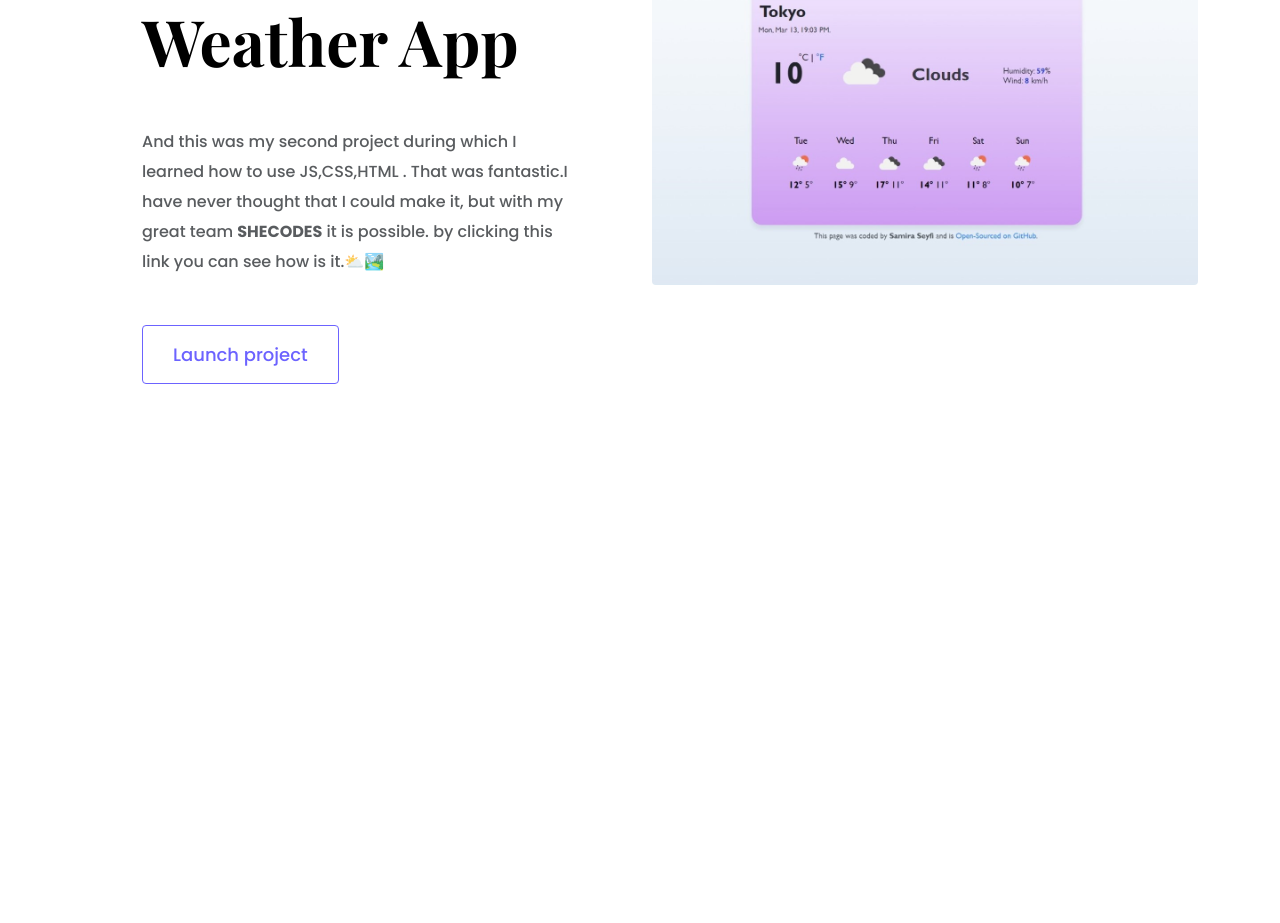
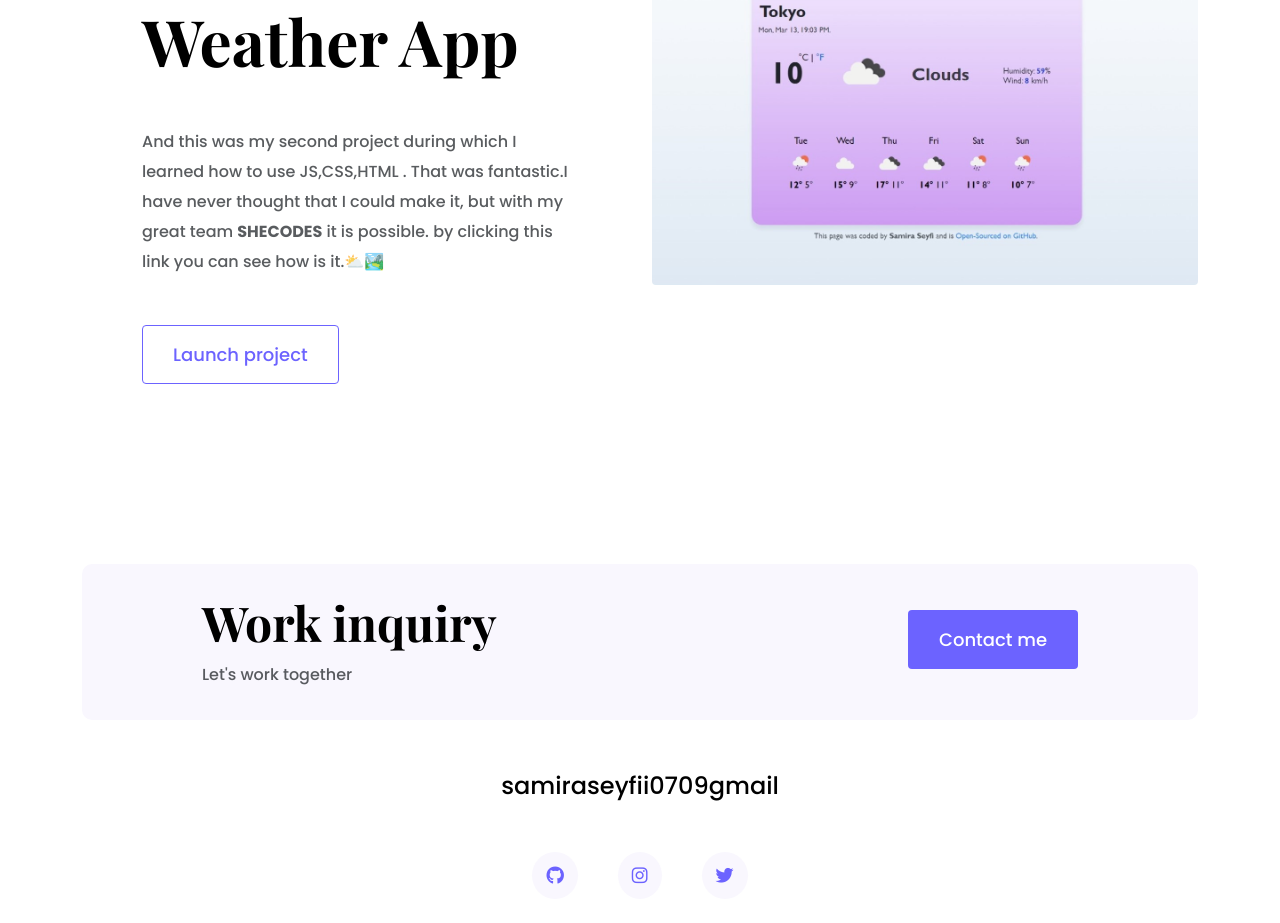
Before and after one commit to Samira77-ss/portfolio-project, a plain HTML site: page index.html in a window 1280 px wide. Shown: the part 1647-2570 px from the top of the page. Before the commit the page ends 2199 px from the top, so only its background shows below. Drawn offline with nearby package versions, Linux system fonts and the light colour scheme.

Commit message:
Added footer

```diff
--- a/index.html
+++ b/index.html
@@ -142,6 +142,35 @@
           />
         </div>
       </div>
+      <footer>
+        <div class="contact-box justify-content-between mb-5 d-none d-md-flex">
+          <div>
+            <h4>Work inquiry</h4>
+            <p class="text-muted">Let's work together</p>
+          </div>
+          <div>
+            <a href="" class="btn btn-branding mt-3">Contact me</a>
+          </div>
+        </div>
+        <div class="d-flex justify-content-center mb-5">
+          <a href="mailto:samiraseyfii0709@gmail.com" class="email-link"
+            >samiraseyfii0709gmail</a
+          >
+        </div>
+        <div class="social-links d-flex justify-content-center">
+          <a
+            href="https://github.com/Samira77-ss/portfolio-project"
+            target="_blank"
+            ><i class="fa-brands fa-github"></i
+          ></a>
+          <a href="https://www.instagram.com/samira__seyfii"
+            ><i class="fa-brands fa-instagram"></i
+          ></a>
+          <a href="https://www.twitter.com/Samira_Seyfii" target="_blank"
+            ><i class="fa-brands fa-twitter"></i
+          ></a>
+        </div>
+      </footer>
     </div>
   </body>
 </html>
--- a/src/styles.css
+++ b/src/styles.css
@@ -24,6 +24,9 @@ h1 {
 h2 {
   font-size: 64px;
 }
+h4 {
+  font-size: 48px;
+}
 p {
   font-weight: normal;
   font-size: 16px;
@@ -32,6 +35,42 @@ p {
 img {
   border-radius: 4px;
 }
+footer {
+  margin: 60px 0;
+}
+footer .contact-box {
+  background: var(--secondary-color);
+  padding: 30px 120px;
+  border-radius: 10px;
+}
+footer .contact-box p {
+  margin: 0;
+}
+footer .email-link {
+  text-decoration: none;
+  color: black;
+  font-size: 24px;
+}
+footer .email-link:hover {
+  color: var(--branding-color);
+}
+footer .email-link:hover {
+  color: var(--branding-color);
+}
+footer .social-links a {
+  margin: 0 20px;
+  color: var(--branding-color);
+  background: var(--secondary-color);
+  padding: 10px 14px;
+  border-radius: 50%;
+  font-size: 18px;
+  transition: all 100ms ease-in-out;
+}
+
+footer .social-links a:hover {
+  background: #8e89ec;
+}
+
 .hero {
   background: var(--secondary-color);
   text-align: center;
@@ -109,6 +148,9 @@ img {
   h2 {
     font-size: 44px;
   }
+  h4 {
+    font-size: 24px;
+  }
   .hero {
     padding: 80px 20px;
   }
```
